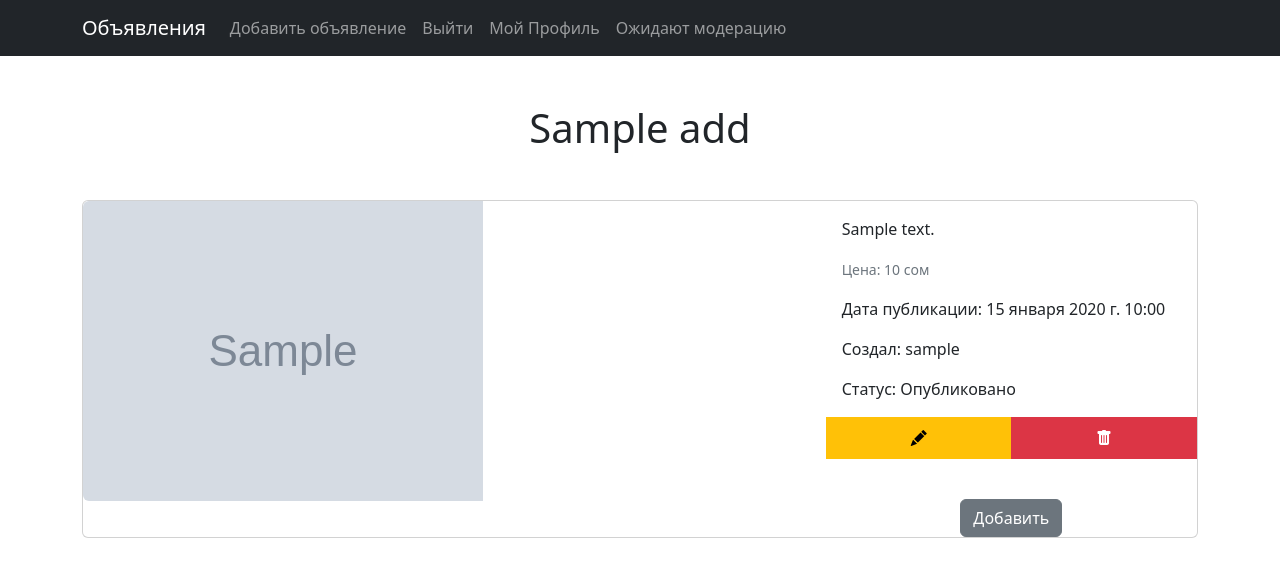
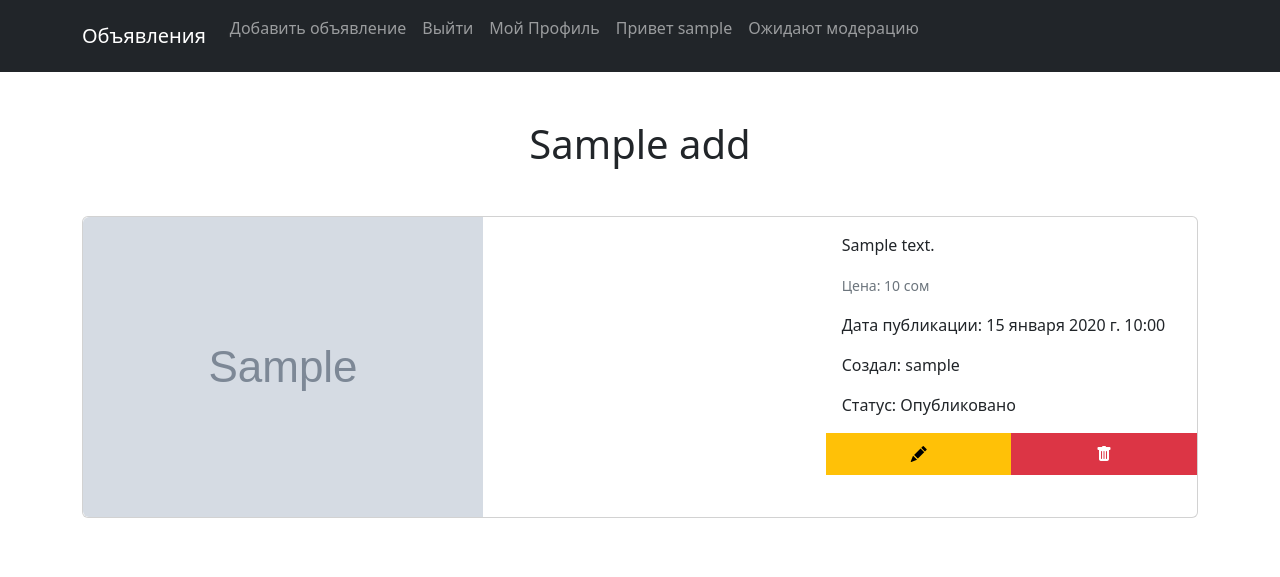
Before and after one commit to stanislavdogai/exam_last, a Django app: page /1/detail/ in a window 1280 px wide. Shown: the top 577 px of the page. Run offline with Django 4.2, Linux system fonts and the light colour scheme; a user stored in the database is signed in; tables that the repository leaves empty hold one stand-in row (values such as "Sample post"); grey boxes marked "Sample" are stand-in pictures; parts of the project's set-up code (start-up, migrations or seed data) failed here and were passed over.

Commit message:
добавлены фиксы в html

```diff
--- a/source/webapp/templates/adds/detail.html
+++ b/source/webapp/templates/adds/detail.html
@@ -23,12 +23,6 @@
                     <a href="{% url 'webapp:adds_delete' ad.id %}" class="btn btn-danger rounded-0 py-2 bot-buttons-style"><i class="bi bi-trash-fill"></i></a>
                 {% endif %}
             </div>
-            <div class="text-center">
-                <form method="post">
-                    {% csrf_token %}
-                    {% include 'partial/form.html' with button_text='Добавить' %}
-                </form>
-            </div>
         </div>
     </div>
 </div>
--- a/source/webapp/templates/base.html
+++ b/source/webapp/templates/base.html
@@ -32,6 +32,9 @@
                         <li class="nav-item">
                             <a class="nav-link" href="{% url 'accounts:profile' user.id %}">Мой Профиль</a>
                         </li>
+                        <li class="nav-item">
+                            <p class="nav-link">Привет {{ user.username }}</p>
+                        </li>
                     {% else %}
                         <li class="nav-item">
                             <a class="nav-link" href="{% url 'accounts:login' %}">Войти</a>
--- a/source/webapp/views.py
+++ b/source/webapp/views.py
@@ -5,8 +5,8 @@ from django.urls import reverse, reverse_lazy
 
 from django.views.generic import ListView, CreateView, DetailView, UpdateView, DeleteView
 
-from webapp.forms import SearchForm, AdForm, CommentForm
-from webapp.models import Ad, Comment
+from webapp.forms import SearchForm, AdForm
+from webapp.models import Ad
 
 
 class ListAdds(ListView):
@@ -90,11 +90,6 @@ class AdUpdateView(PermissionRequiredMixin, UpdateView):
         form.instance.public_at = None
         return super().form_valid(form)
 
-    def get_queryset(self):
-        queryset = super().get_queryset()
-        queryset = queryset.filter(Q(status='public') & Q(is_deleted=False))
-        return queryset
-
     def get_success_url(self):
         return reverse('webapp:adds_index')
 
```
Also changed, not shown: 1 other file.
